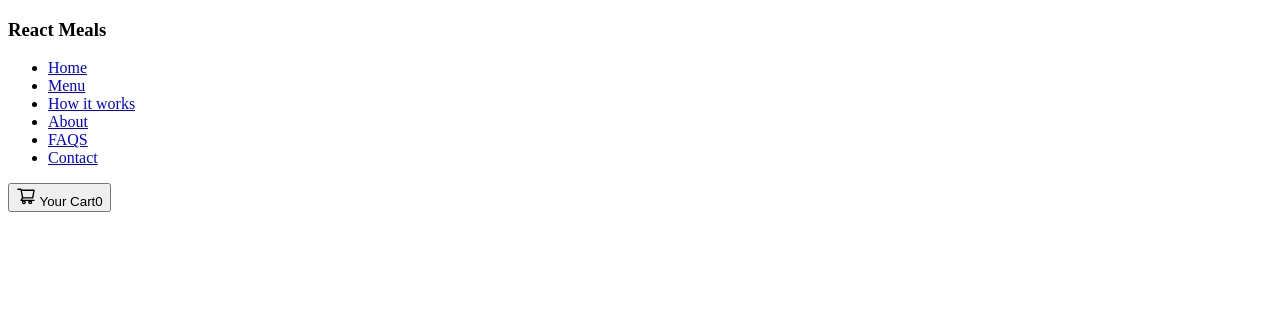
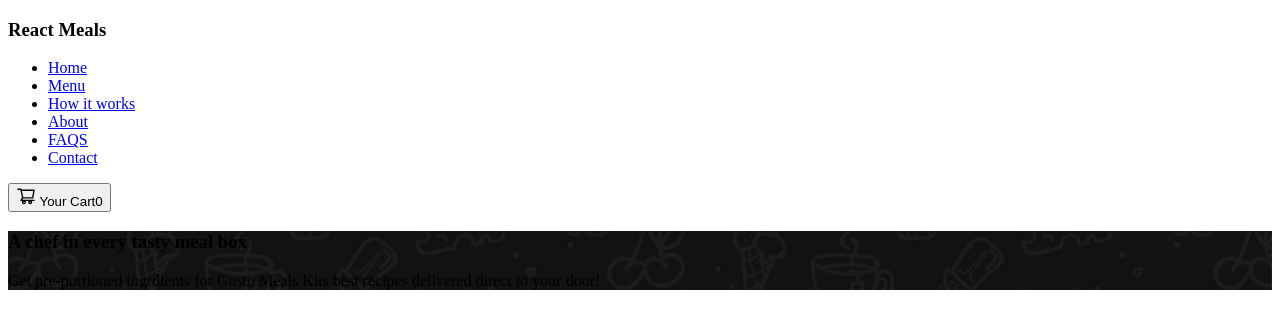
Before and after one commit to KobiManuel/React_Meals, a React (Create React App) app: page / in a window 1280 px wide. Shown: the top 328 px of the page. Built offline with nearby package versions, Linux system fonts and the light colour scheme; grey boxes are pictures that could not be loaded.

Commit message:
feat(User-interface): populated text for hero section

```diff
--- a/src/Pages/LandingPage/TopSection/Main.jsx
+++ b/src/Pages/LandingPage/TopSection/Main.jsx
@@ -1,11 +1,23 @@
 import React from 'react'
 import Wrapper from '../../../UI/Wrapper/Wrapper'
+import hero_bg from './images/Hero2.jpg'
 
 const TopSection = () => {
   return (
     <Wrapper style={{
-      backgroundImage: "url(./images/Hero2,jpg)"
+      backgroundImage: "url(" + hero_bg + ")",
+      backgroundSize: "cover",
+        backgroundRepeat: "no-repeat",
+        backgroundPosition: "center center",
+        width: "100%",
+        maxWidth: "100%",
+        height: "fit-content",
     }}>
+      <header className=' max-w-[1100px] mx-auto body-font font-poppins'>
+        <h3>A chef in every tasty meal box</h3>
+        <p>Get pre-portioned ingrdients for Gusto Meals Kits best recipes delivered direct to your door!</p>
+
+      </header>
 
     </Wrapper>
   )
```
